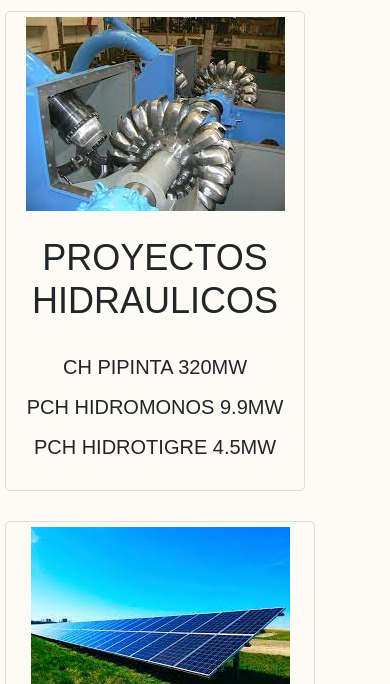
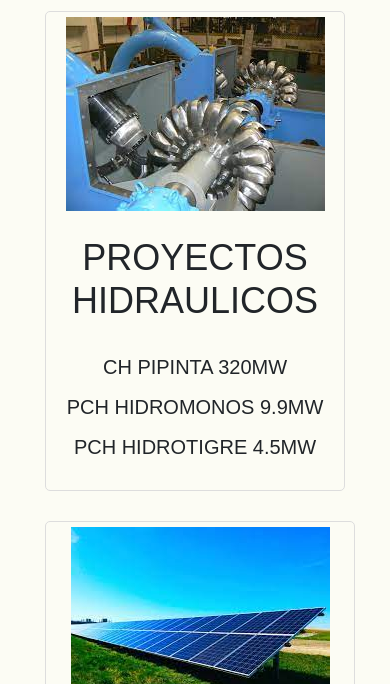
Before and after one commit to JuanZuluaga1/HZ-ENERGY, a plain HTML site: page pages/proyectos.html in a window 390 px wide. Shown: the part 740-1424 px from the top of the page. Drawn offline with nearby package versions, Linux system fonts and the light colour scheme.

Commit message:
se agrega detalle al responsive

```diff
--- a/css/style.css
+++ b/css/style.css
@@ -279,6 +279,7 @@ nav {
 @media (max-width: 424px) {
   .main-proyectos {
     overflow-x: hidden;
+    align-items: center;
     width: auto; }
     .main-proyectos .proye {
       padding: 5px;
--- a/scss/sections/_proyectos.scss
+++ b/scss/sections/_proyectos.scss
@@ -59,6 +59,7 @@
 @media (max-width: 424px) {
     .main-proyectos{
         overflow-x: hidden;
+        align-items: center;
         width: auto;
         .proye{
             padding: 5px;
```
